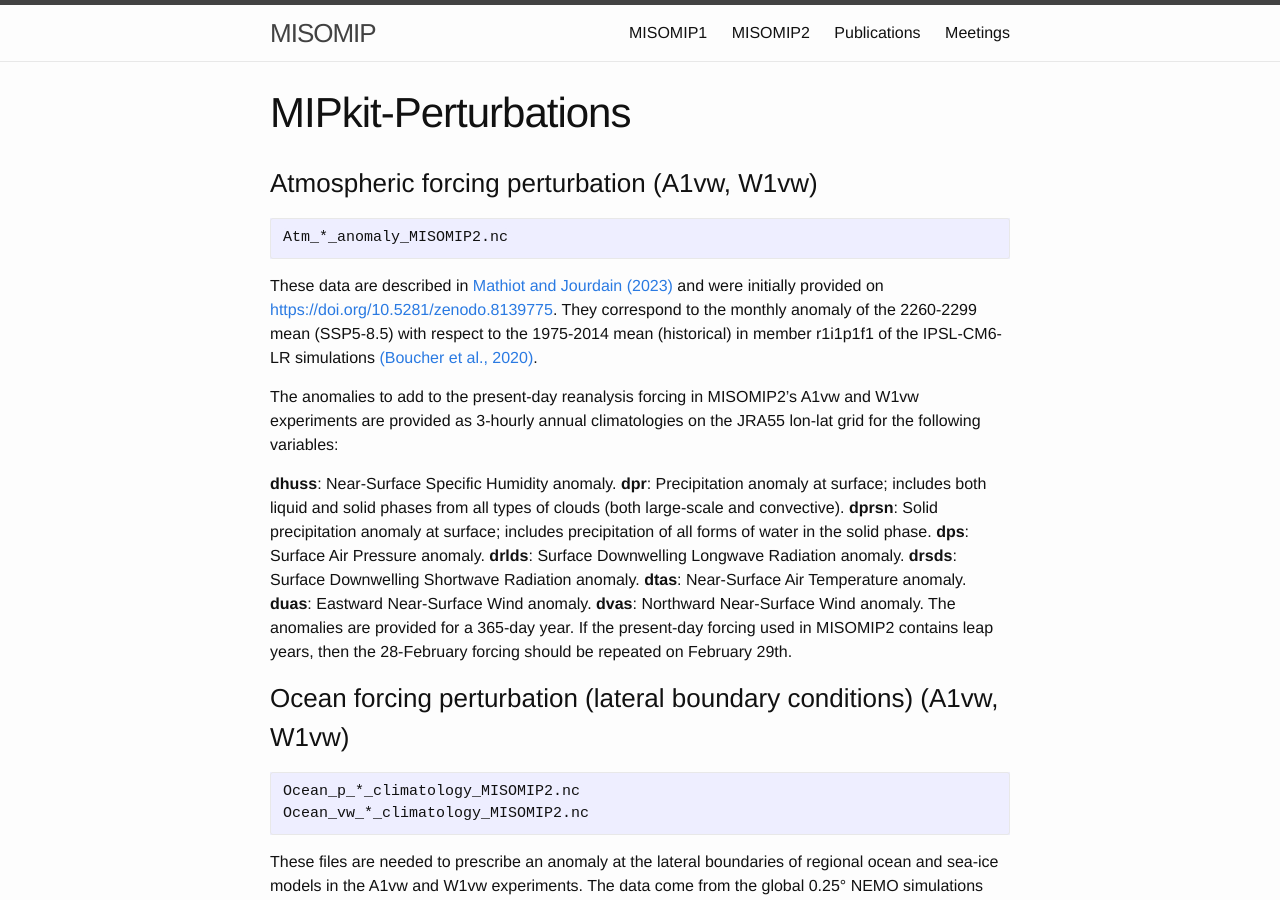
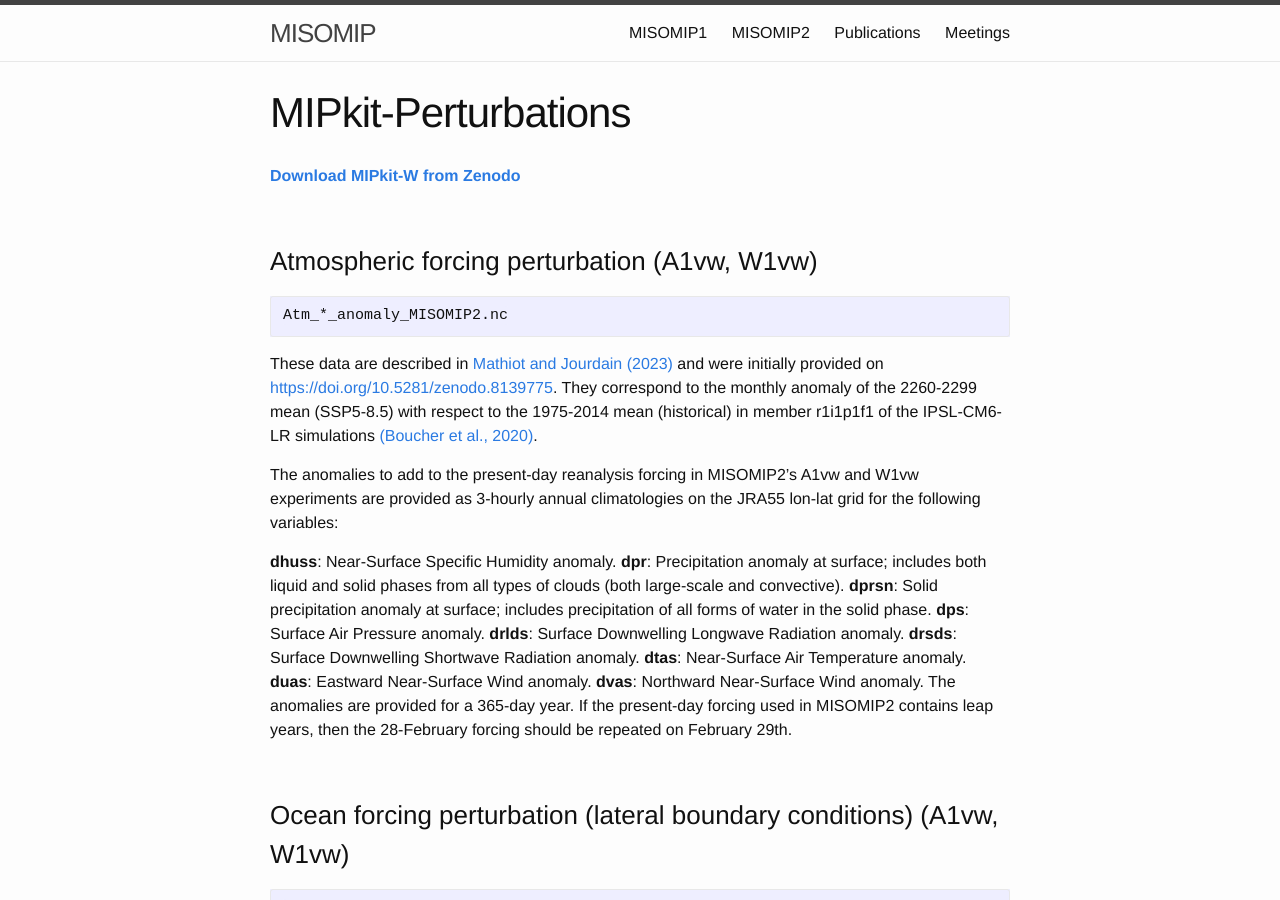
Before and after one commit to misomip/misomip.github.io, a Jekyll site: the page built from misomip2_dir/misomip2_MIPkit-Perturbations_README.md, in a window 1280 px wide and 900 px high. Built offline with Jekyll 4.4.1, drawn with Linux system fonts in a browser that asks for light colours.

Commit message:
filling little by little

```diff
--- a/misomip2_dir/misomip2_MIPkit-Perturbations_README.md
+++ b/misomip2_dir/misomip2_MIPkit-Perturbations_README.md
@@ -3,6 +3,10 @@ layout: page
 title: MIPkit-Perturbations
 date: 02-11-2023
 ---
+
+**[Download MIPkit-W from Zenodo](http://doi.org/10.5281/zenodo.8139775)**
+
+<br>
 
 ### Atmospheric forcing perturbation (A1vw, W1vw)
 
@@ -25,7 +29,7 @@ The anomalies to add to the present-day reanalysis forcing in MISOMIP2's A1vw an
 **dvas**: Northward Near-Surface Wind anomaly.
 The anomalies are provided for a 365-day year. If the present-day forcing used in MISOMIP2 contains leap years, then the 28-February forcing should be repeated on February 29th.
 
-
+<br>
 
 ### Ocean forcing perturbation (lateral boundary conditions) (A1vw, W1vw)
 
@@ -57,7 +61,7 @@
 
 Note that the x-ward velocity (vozocrtx) and the y-ward velocity (vomecrty) are on different grids (U and V points, respectively) and need to be rotated to the target grid directions. We recommend using the barotropic stream function (BSF) to derive barotropic velocities at the lateral boundary (volume transport between two points directly given by the difference in BSF between these two points, and velocity directions so that vertically integrated velocities are defined as U=∆_y BSF and V=-∆_x BSF) and using the 3d velocities only for the baroclinic component (note that we provide the full velocities). In case this is needed, NEMO is a Boussinesq model with an ocean density of 1026 kg m-3.
 
-
+<br>
 
 ### Perturbed ice shelves geometry (Ocean-A2f, Ocean-W2f)
 
```
Also changed, not shown: misomip2.md (+1 -1 lines), misomip2_dir/misomip2_MIPkit.md (+1 -1 lines), misomip2_dir/misomip2_MIPkitA_README.md (+2 -0 lines), misomip2_dir/misomip2_MIPkitW_README.md (+2 -0 lines).
